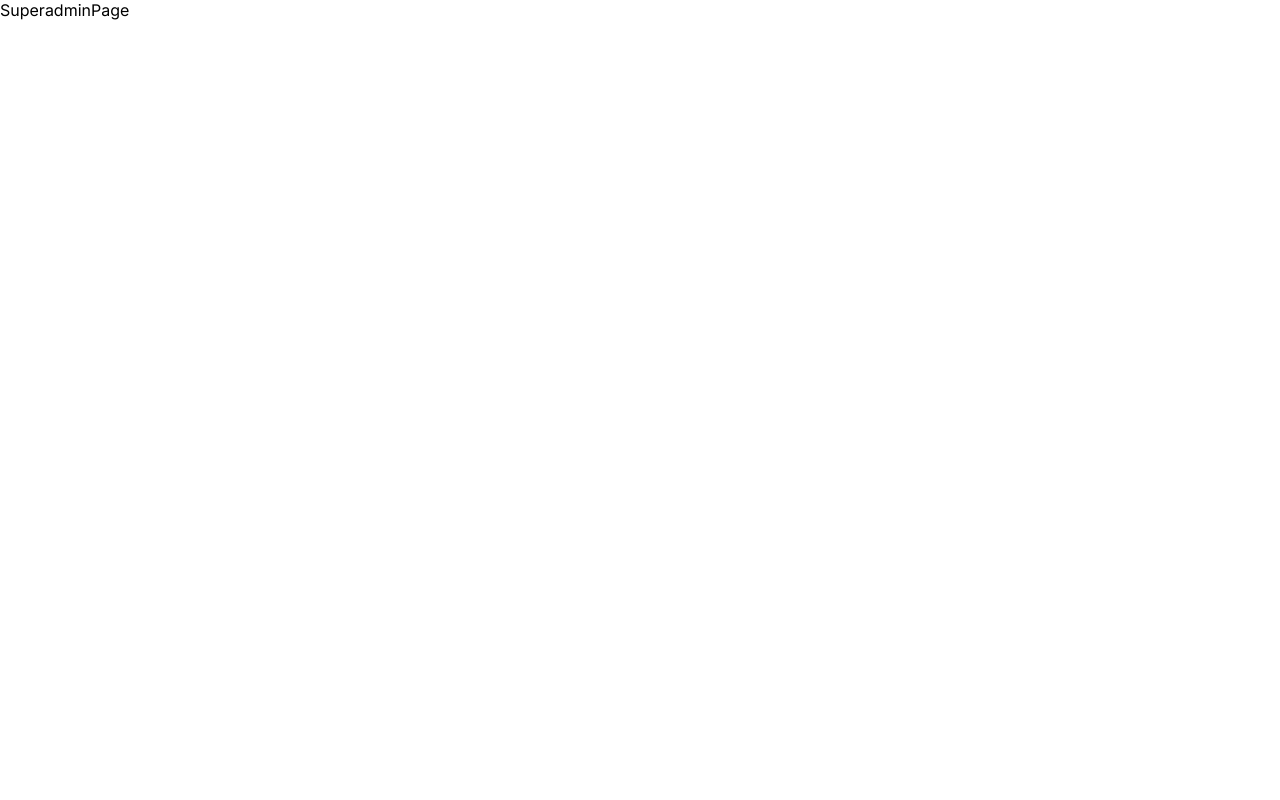
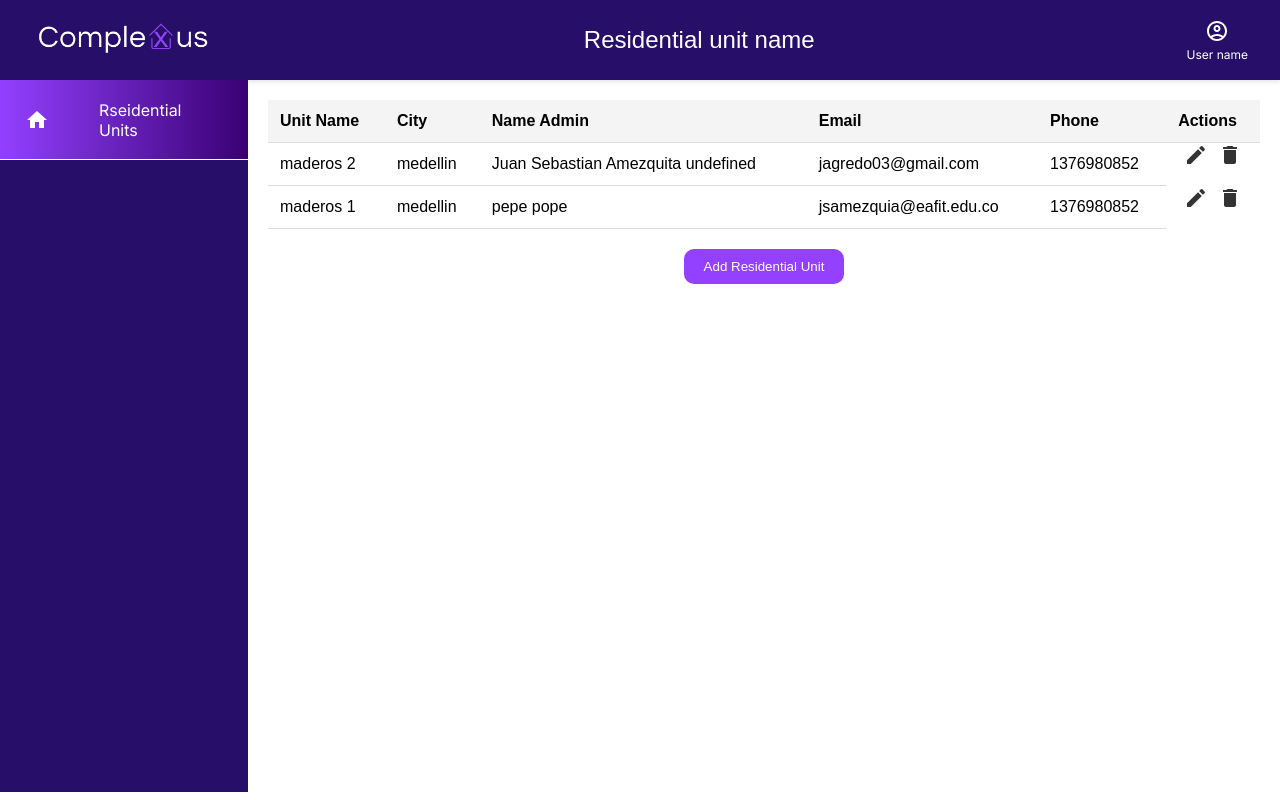
Before and after one commit to JuanAmezquitaAgredo/complexus_frontend, a Next.js app: page /superadmin in a window 1280 px wide. Built offline with nearby package versions, Linux system fonts and the light colour scheme; data requests are answered from the project's data file.

Commit message:
Update auth

```diff
--- /dev/null
+++ b/app/components/alertDelete/alertDelete.tsx
@@ -0,0 +1,30 @@
+'use client';
+import Swal from 'sweetalert2';
+import { SweetAlertResult } from 'sweetalert2';
+
+interface ConfirmDialogOptions {
+    title?: string;
+    text?: string;
+    confirmButtonText?: string;
+    cancelButtonText?: string;
+}
+
+const ConfirmDialog = async ({
+    title = 'Are you sure?',
+    text = 'You won’t be able to revert this!',
+    confirmButtonText = 'Yes, delete it!',
+    cancelButtonText = 'Cancel',
+}: ConfirmDialogOptions): Promise<SweetAlertResult> => {
+    return Swal.fire({
+        title,
+        text,
+        icon: 'warning',
+        showCancelButton: true,
+        confirmButtonColor: '#3085d6',
+        cancelButtonColor: '#d33',
+        confirmButtonText,
+        cancelButtonText,
+    });
+};
+
+export default ConfirmDialog;
--- /dev/null
+++ b/app/components/sidebarSuperAdmin/sidebarSuperAdmin.tsx
@@ -0,0 +1,25 @@
+'use client';
+import React, { useEffect, useState } from 'react';
+import style from './styles.module.css';
+import HomeIcon from '@mui/icons-material/Home';
+
+export const SidebarSuperAdmin = () => {
+  const [currentPath, setCurrentPath] = useState('');
+
+  useEffect(() => {
+    setCurrentPath(window.location.pathname);
+  }, []);
+
+  return (
+    <aside className={style.aside}>
+      <ul className={style.ul}>
+        <a className={style.a} href="/superadmin">
+          <div className={`${style.aside_nav} ${currentPath === '/superadmin' ? style.active : ''}`}>
+            <HomeIcon className={style.icons} />
+            <h2 className={style.aside_nav_h2}>Rseidential Units</h2>
+          </div>
+        </a>
+      </ul>
+    </aside>
+  );
+};
--- /dev/null
+++ b/app/components/sidebarSuperAdmin/styles.module.css
@@ -0,0 +1,46 @@
+.aside{
+    width: 40vh;
+    height: 89vh;
+    background-color: #260e69;
+    display: flex;
+    flex-direction: column;
+    align-items: center;
+}
+.ul{
+    width: 100%;
+    height: auto;
+    display: flex;
+    flex-direction: column;
+}
+.a{
+    text-decoration: none;
+}
+.aside_nav{
+    border-bottom: 1px solid white;
+    width: 100%;
+    height: 10vh;
+    display: flex;
+    align-items: center;
+    justify-content: space-around;
+
+    &:hover{
+        background: linear-gradient(to right, #9340ff, #6400c8);
+    }
+}
+.aside_nav_h2{
+    width: 50%;
+    color: white;
+    font-size: 16px;
+    font-weight: unset;
+}
+.icons {
+    transition: transform 0.7s;
+    color: white;
+    width: 32px;
+    height: 32px;
+}
+
+.active {
+    background-color: #390073; /* El mismo color que el background */
+    background: linear-gradient(to right, #9340ff, #390073);
+  }
--- a/app/database/db.json
+++ b/app/database/db.json
@@ -8,8 +8,8 @@
       "phone": "1376980852",
       "tower": "123",
       "apto": "3",
-      "rol_id": "2",
-      "residential_id": "Superadmin"
+      "rol_id": "1",
+      "residential_id": "3eg32"
     },
     {
       "id": "79cd",
@@ -81,19 +81,27 @@
       "description": "vendo casa",
       "user": "",
       "imageUrl": "https://res.cloudinary.com/dnwpj75xg/image/upload/v1726160737/proyecto/qdqsmvaneyw0weimgs0s.png"
+    },
+    {
+      "id": "01a0",
+      "title": "nuevo",
+      "description": "nuevo",
+      "user": "",
+      "imageUrl": "https://res.cloudinary.com/dnwpj75xg/image/upload/v1726485735/proyecto/u3rr3bgeborefyefv9z4.png"
     }
   ],
   "units": [
     {
-      "id": "5e4c",
-      "name": "Juan Calderon",
-      "city": "med",
-      "address": "calle 6a#35a105",
-      "admin_id": "c58c"
+      "name": "maderos 2",
+      "city": "medellin",
+      "address": "pope",
+      "has_tower": "4",
+      "admin_id": "d8e3",
+      "id": "3eg32"
     },
     {
-      "name": "pope",
-      "city": "pope",
+      "name": "maderos 1",
+      "city": "medellin",
       "address": "pope",
       "has_tower": "4",
       "admin_id": "79cd",
--- a/app/superadmin/page.tsx
+++ b/app/superadmin/page.tsx
@@ -1,7 +1,134 @@
-import React from "react";
+'use client';
+import React, { useState, useEffect } from "react";
+import { Navbar } from "../components/navbar/navbar";
+import styles from './styles.module.css';
+import { SidebarSuperAdmin } from "../components/sidebarSuperAdmin/sidebarSuperAdmin";
+import { Unit } from "../types/units";
+import { User } from "../types/users";
+import EditIcon from '@mui/icons-material/Edit';
+import DeleteIcon from '@mui/icons-material/Delete';
+import Modal from "../components/common/modal/modal";
+import FormRegisterAdmin from "../components/form-register-admin/form-register-admin";
+import ConfirmDialog from "../components/alertDelete/alertDelete";
 
 const SuperadminPage = () => {
-    return <div>SuperadminPage</div>;
+    const [units, setUnits] = useState<Unit[]>([]);
+    const [users, setUsers] = useState<User[]>([]);
+    const [isModalOpen, setIsModalOpen] = useState(false); // Control del modal
+
+    useEffect(() => {
+        // Fetch units and users from json-server
+        const fetchData = async () => {
+            try {
+                const unitsResponse = await fetch("http://localhost:3004/units");
+                const unitsData = await unitsResponse.json();
+
+                const usersResponse = await fetch("http://localhost:3004/users");
+                const usersData = await usersResponse.json();
+
+                setUnits(unitsData);
+                setUsers(usersData);
+            } catch (error) {
+                console.error("Error fetching data:", error);
+            }
+        };
+
+        fetchData();
+    }, []);
+
+    const getAdminData = (adminId: string) => {
+        const admin = users.find(user => user.id === adminId);
+        return admin;
+    };
+
+    const handleEditClick = (unit: Unit) => {
+        setIsModalOpen(true); // Abre el modal
+    };
+
+    const handleDeleteClick = async (unit: Unit) => {
+        const result = await ConfirmDialog({
+            title: 'Are you sure?',
+            text: 'You won’t be able to revert this!',
+            confirmButtonText: 'Yes, delete it!',
+            cancelButtonText: 'Cancel'
+        });
+
+        if (result.isConfirmed) {
+            try {
+                // Eliminar la unidad
+                await fetch(`http://localhost:3004/units/${unit.id}`, {
+                    method: 'DELETE',
+                });
+                // Eliminar el administrador relacionado
+                await fetch(`http://localhost:3004/users/${unit.admin_id}`, {
+                    method: 'DELETE',
+                });
+                // Actualizar el estado local después de la eliminación
+                setUnits(units.filter(u => u.id !== unit.id));
+                setUsers(users.filter(user => user.id !== unit.admin_id));
+            } catch (error) {
+                console.error("Error deleting unit or admin:", error);
+            }
+        }
+    };
+
+
+    const handleCloseModal = () => {
+        setIsModalOpen(false);
+    };
+
+    return (
+        <main>
+            <Navbar />
+            <div className={styles.container}>
+                <SidebarSuperAdmin />
+                <div className={styles.tableContainer}>
+                    <table className={styles.table}>
+                        <thead className={styles.thead}>
+                            <tr className={styles.tr}>
+                                <th className={styles.th}>Unit Name</th>
+                                <th className={styles.th}>City</th>
+                                <th className={styles.th}>Name Admin</th>
+                                <th className={styles.th}>Email</th>
+                                <th className={styles.th}>Phone</th>
+                                <th className={styles.th}>Actions</th>
+                            </tr>
+                        </thead>
+                        <tbody className={styles.tbody}>
+                            {units.map((unit) => {
+                                const admin = getAdminData(unit.admin_id); // Obtener detalles del administrador
+                                return (
+                                    <tr key={unit.id} className={styles.tr}>
+                                        <td className={styles.td}>{unit.name}</td>
+                                        <td className={styles.td}>{unit.city}</td>
+                                        <td className={styles.td}>{`${admin?.name} ${admin?.lastName}`}</td>
+                                        <td className={styles.td}>{admin?.email}</td>
+                                        <td className={styles.td}>{admin?.phone}</td>
+                                        <td className={styles["action-icons"]}>
+                                            <button onClick={() => handleEditClick(unit)}>
+                                                <EditIcon />
+                                            </button>
+                                            <button onClick={() => handleDeleteClick(unit)}>
+                                                <DeleteIcon />
+                                            </button>
+                                        </td>
+                                    </tr>
+                                );
+                            })}
+                        </tbody>
+                    </table>
+                    <div className={styles.createAdmin}>
+                        <button className={styles.button} onClick={() => setIsModalOpen(true)}>Add Residential Unit</button>
+                    </div>
+                </div>
+            </div>
+
+            {/* Modal para editar */}
+            <Modal isOpen={isModalOpen} onClose={handleCloseModal}>
+                <FormRegisterAdmin/>
+            </Modal>
+        </main>
+    );
 };
 
 export default SuperadminPage;
--- /dev/null
+++ b/app/superadmin/styles.module.css
@@ -0,0 +1,73 @@
+.container {
+    display: flex;
+    height: 89vh;
+    width: 100%;
+}
+
+.tableContainer {
+    width: 100%;
+    height: 80vh;
+    margin: 20px;
+}
+
+.table {
+    width: 100%;
+    border-collapse: collapse;
+    font-family: Arial, sans-serif;
+}
+
+.thead {
+    background-color: #f4f4f4;
+    text-align: left;
+}
+
+.th, .td {
+    padding: 12px;
+    border-bottom: 1px solid #ddd;
+    text-align: left;
+}
+
+.tbody tr:hover {
+    background-color: #f1f1f1;
+}
+
+.th {
+    font-weight: bold;
+}
+
+.action-icons {
+    display: flex;
+    justify-content: center;
+}
+
+.action-icons button {
+    background-color: transparent;
+    border: none;
+    cursor: pointer;
+    padding: 0 5px;
+    font-size: 16px;
+    color: #333;
+}
+
+.action-icons button:hover {
+    color: #007BFF;
+}
+
+.createAdmin {
+    display: flex;
+    justify-content: center;
+    margin-top: 20px;
+}
+
+.button {
+    background-color: #9340ff;
+    color: #fff;
+    border: none;
+    padding: 10px 20px;
+    border-radius: 10px;
+    cursor: pointer;
+
+    &:hover {
+        background-color: #7833c2;
+    }
+}
--- /dev/null
+++ b/app/types/units.ts
@@ -0,0 +1,7 @@
+export interface Unit {
+    id: string;
+    name: string;
+    city: string;
+    address: string;
+    admin_id: string;
+}
--- /dev/null
+++ b/app/types/users.ts
@@ -0,0 +1,11 @@
+export interface User{
+    id: string;
+    name: string;
+    lastName: string;
+    email: string;
+    password: string;
+    phone: string;
+    tower: string;
+    rol_id: string;
+    residential_id: string;
+}
```
